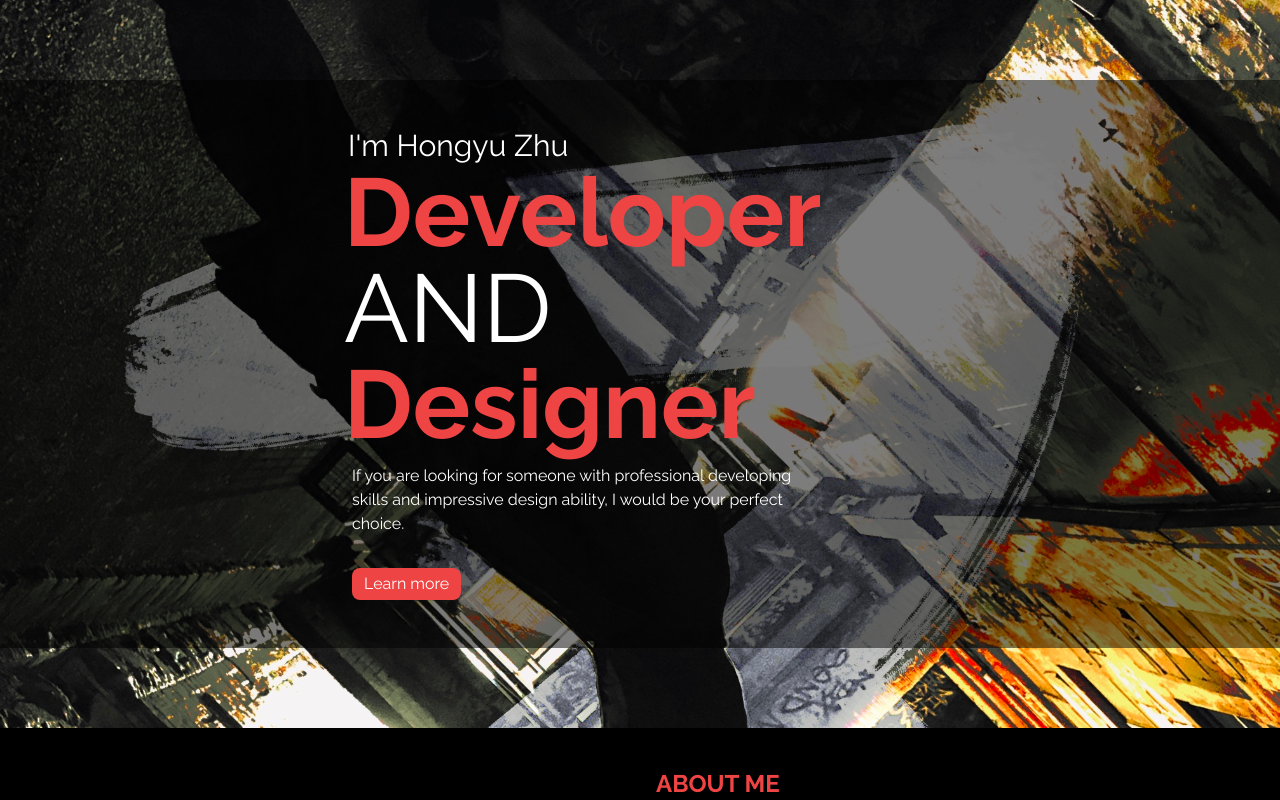
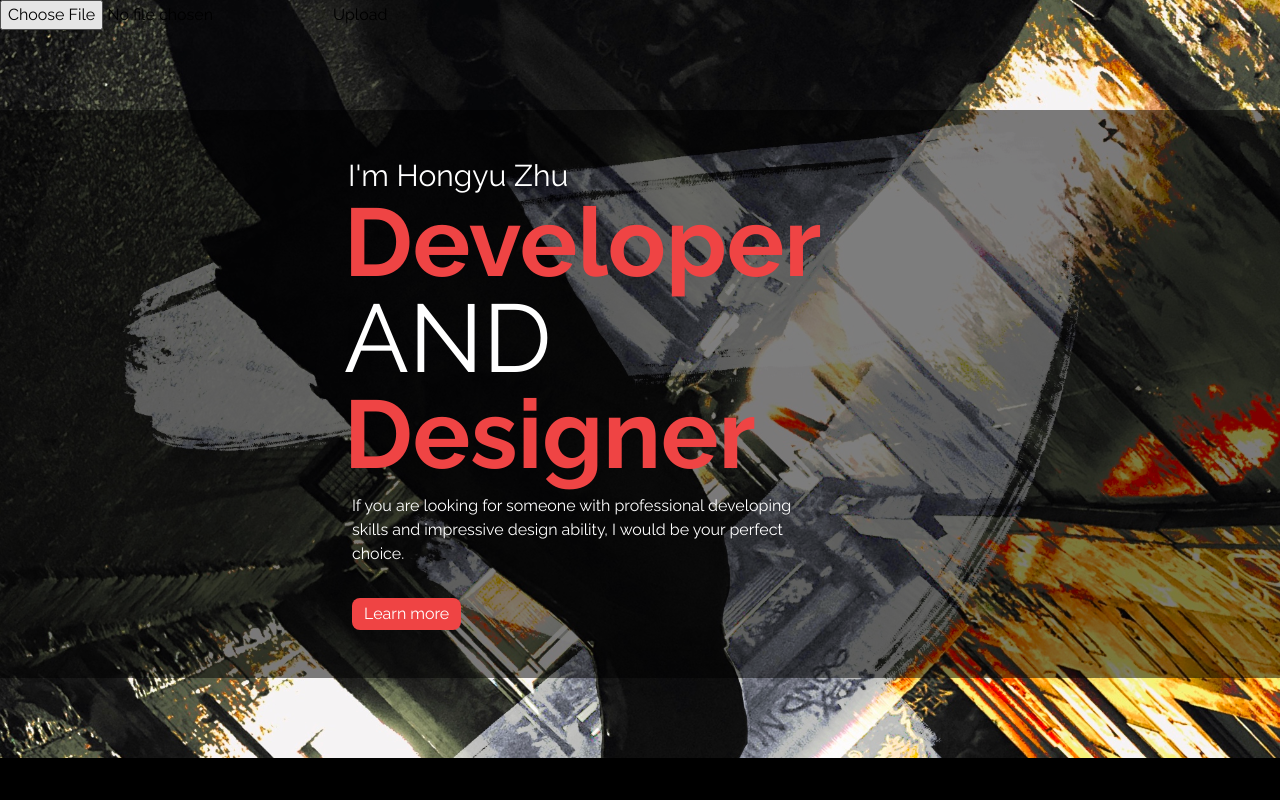
Before and after one commit to HongyuZhuz/personal-website, a Next.js app in the folder personal-website/: page / in a window 1280 px wide. Shown: the top 800 px of the page. Built offline with nearby package versions, Linux system fonts and the light colour scheme.

Commit message:
test the AWS S3

```diff
--- a/personal-website/src/app/page.tsx
+++ b/personal-website/src/app/page.tsx
@@ -1,4 +1,3 @@
-import Image from 'next/image'
 import { HeroSection } from './components/heroSection'
 import { AboutMe } from './components/about'
 import { MyEducationSection } from './components/education'
@@ -6,11 +5,66 @@ import { Designer } from './components/designer'
 import { Footer } from './components/footer'
 
 
+import crypto from "crypto";
+import { Bucket } from "sst/node/bucket";
+import { getSignedUrl } from "@aws-sdk/s3-request-presigner";
+import { S3Client, PutObjectCommand } from "@aws-sdk/client-s3";
+import { GetServerSideProps } from 'next';
 
-export default function Home() {
+
+export const getServerSideProps: GetServerSideProps = async (context) => {
+  // 这里可以获取数据，例如从 API 或其他服务
+  const command = new PutObjectCommand({
+    ACL: "public-read",
+    Key: crypto.randomUUID(),
+    Bucket: Bucket.public.bucketName,
+  });
+  const url = await getSignedUrl(new S3Client({}), command);
+
+  return { props: { url } };
+
+  // 返回的 props 将会传递给页面组件
+};
+/*export async function getServerSideProps() {
+  const command = new PutObjectCommand({
+    ACL: "public-read",
+    Key: crypto.randomUUID(),
+    Bucket: Bucket.public.bucketName,
+  });
+  const url = await getSignedUrl(new S3Client({}), command);
+
+  return { props: { url } };
+}*/
+
+export default function Home({url}:{url:string}) {
   return (
     <>
     <div>
+    <main>
+      <form
+        onSubmit={async (e) => {
+          e.preventDefault();
+
+          const file = (e.target as HTMLFormElement).file.files?.[0]!;
+
+          const image = await fetch(url, {
+            body: file,
+            method: "PUT",
+            headers: {
+              "Content-Type": file.type,
+              "Content-Disposition": `attachment; filename="${file.name}"`,
+            },
+          });
+
+          window.location.href = image.url.split("?")[0];
+        }}
+      >
+        <input name="file" type="file" accept="image/png, image/jpeg" />
+        <button type="submit">
+          Upload
+        </button>
+      </form>
+    </main>
       <HeroSection />
       <AboutMe />
       <MyEducationSection />
```
